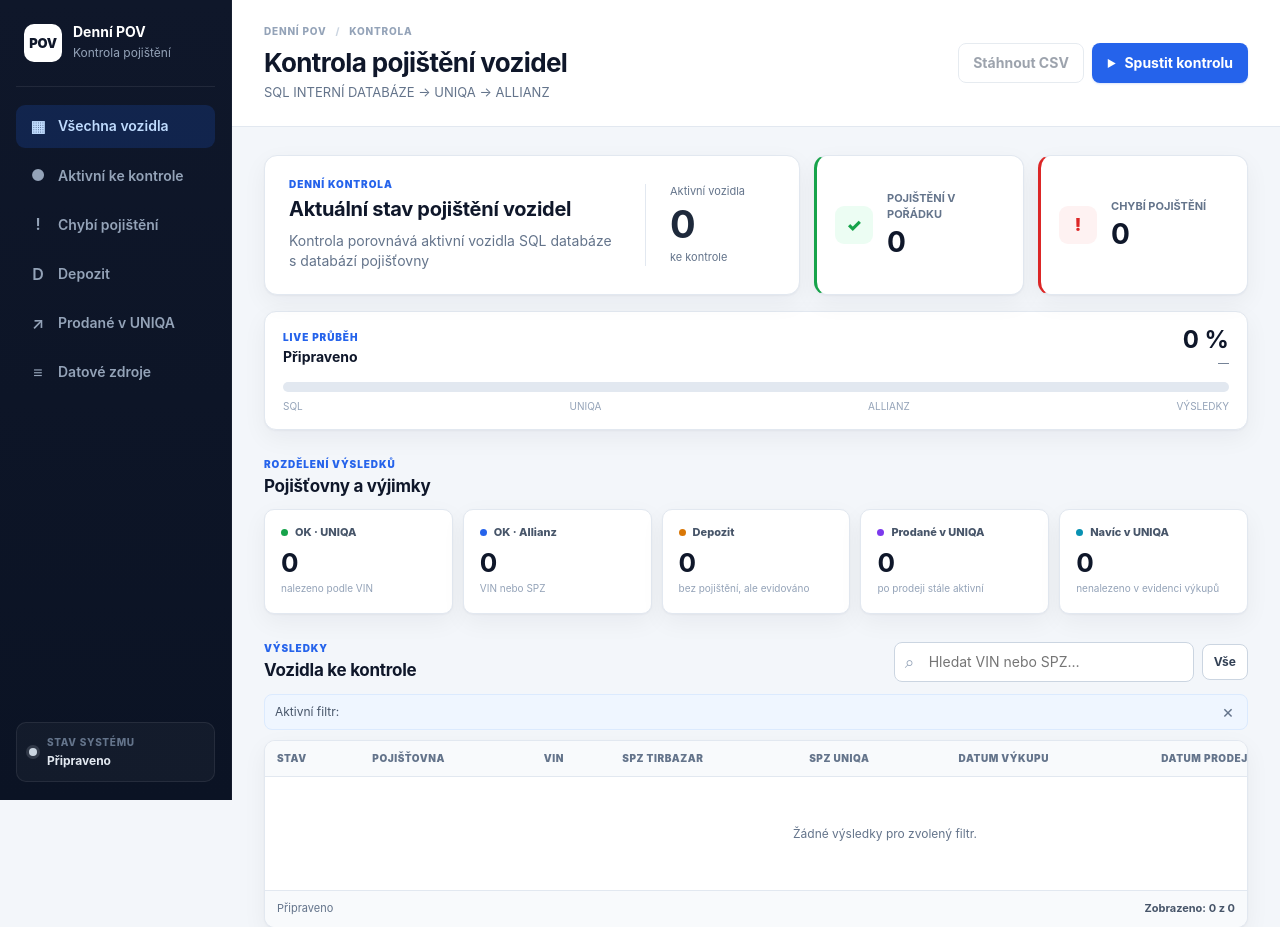
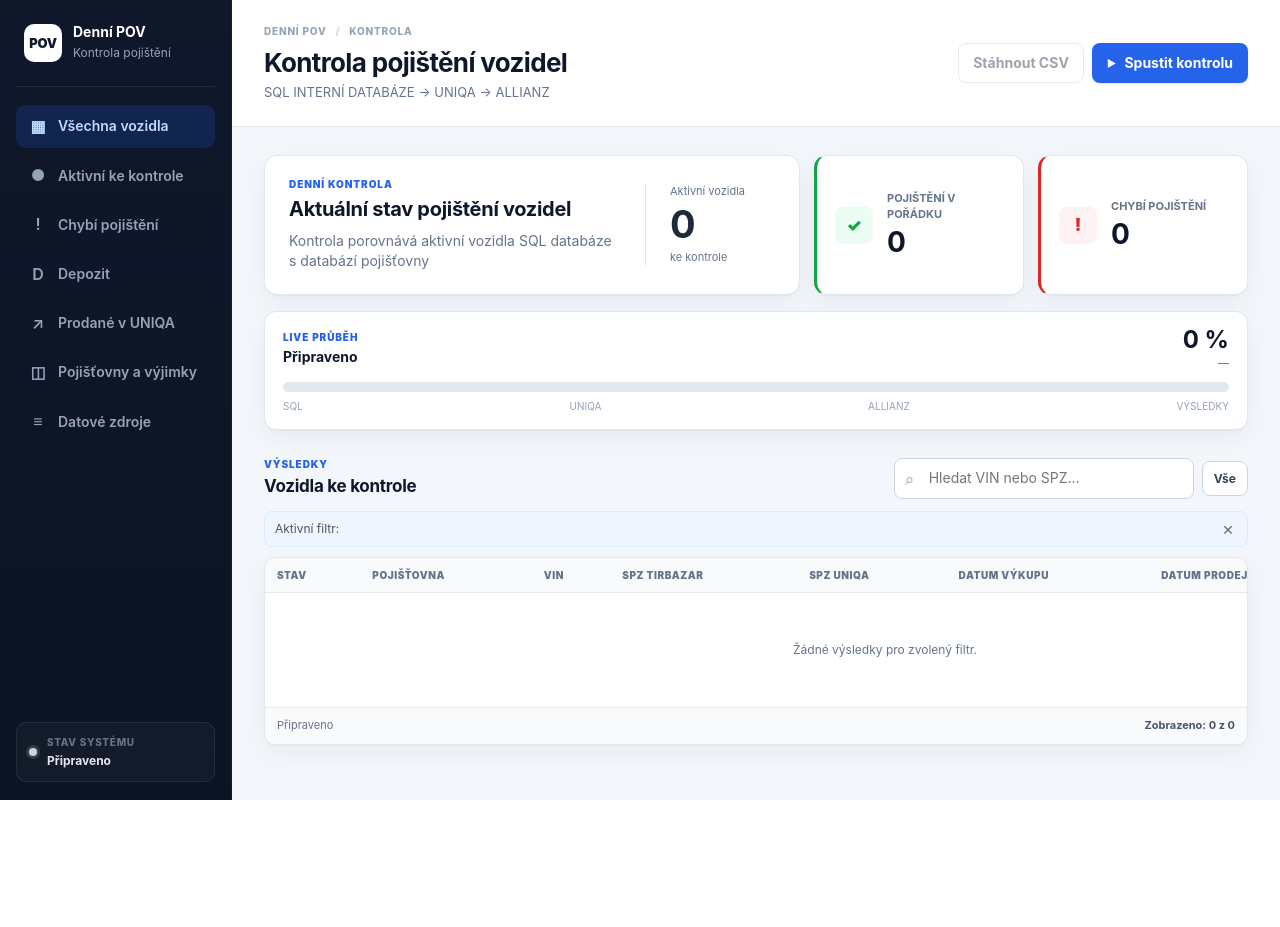
Before and after one commit to jakubwurm-coder/DENN-POV-KONTROLA-POJI-T-N-, a Flask app: page / in a window 1280 px wide. Shown: the top 927 px of the page. After the commit the page ends 800 px from the top, so only its background shows below. Run offline with Flask 3, Linux system fonts and the light colour scheme; data that the repository does not hold is empty.

Commit message:
Hide result breakdown from main page and open from sidebar

```diff
--- a/templates/index.html
+++ b/templates/index.html
@@ -20,6 +20,7 @@
         <button class="nav-item" type="button" data-filter="MISSING"><span class="nav-icon">!</span>Chybí pojištění</button>
         <button class="nav-item" type="button" data-filter="DEPOSIT"><span class="nav-icon">D</span>Depozit</button>
         <button class="nav-item" type="button" data-filter="SOLD_UNIQA"><span class="nav-icon">↗</span>Prodané v UNIQA</button>
+        <button id="navBreakdown" class="nav-item" type="button"><span class="nav-icon">◫</span>Pojišťovny a výjimky</button>
         <button id="navSources" class="nav-item" type="button"><span class="nav-icon">≡</span>Datové zdroje</button>
       </nav>
 
@@ -85,7 +86,7 @@
           </div>
         </section>
 
-        <section class="breakdown-section">
+        <section id="breakdownSection" class="breakdown-section" hidden>
           <div class="section-heading compact-heading"><div><span class="section-kicker">Rozdělení výsledků</span><h2>Pojišťovny a výjimky</h2></div></div>
           <div class="metric-grid">
             <button class="metric-card" type="button" data-filter="OK_UNIQA"><span class="metric-label"><i class="metric-dot green"></i> OK · UNIQA</span><strong id="cOkUniqa">0</strong><small>nalezeno podle VIN</small></button>
```
